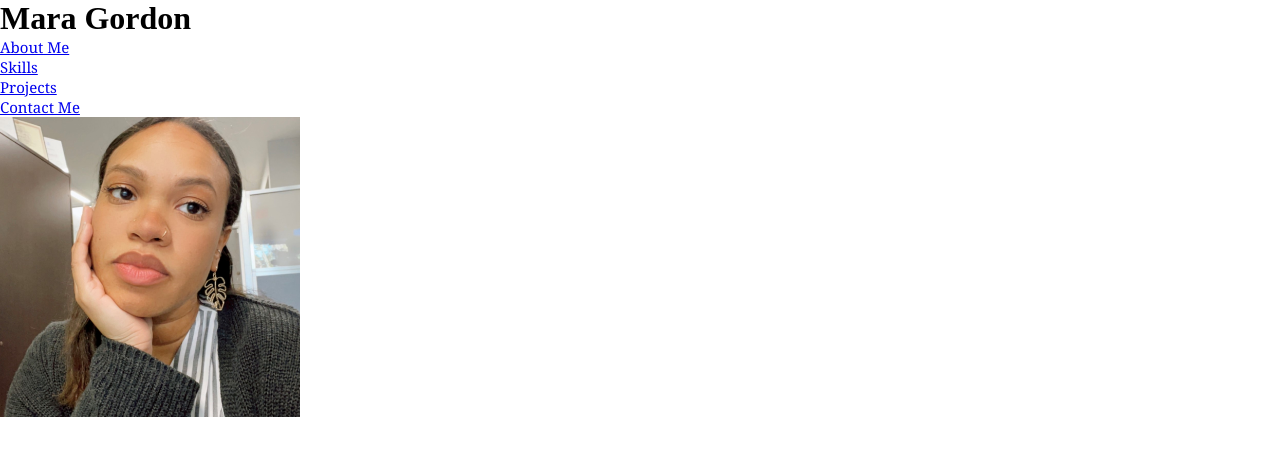
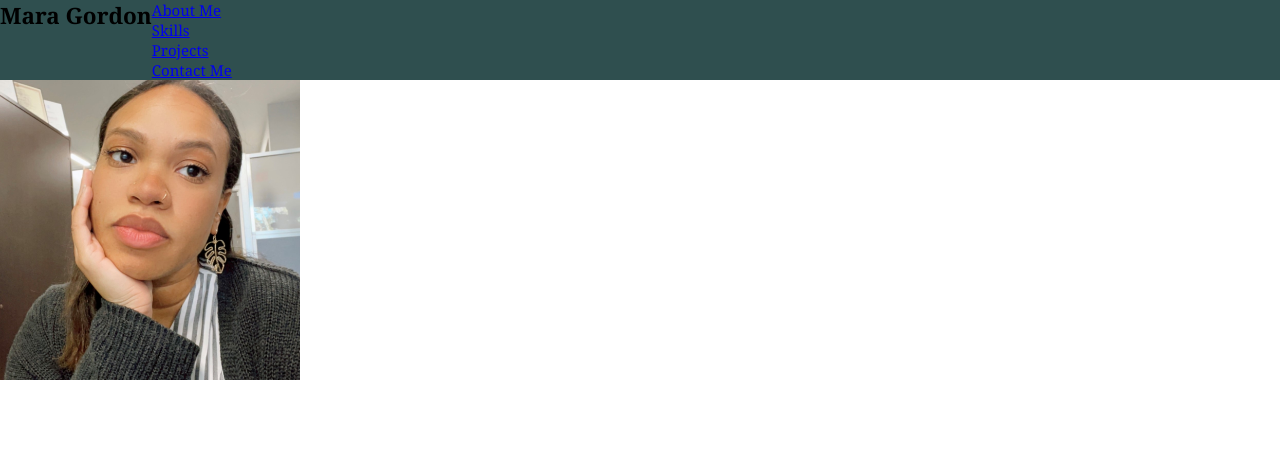
Before and after one commit to MaraDear/professional-portfolio, a plain HTML site: page index.html in a window 1280 px wide. Drawn offline with Linux system fonts and the light colour scheme.

Commit message:
moved name from header into nav element. changed nav element background color

```diff
--- a/assets/css/style.css
+++ b/assets/css/style.css
@@ -8,10 +8,6 @@ body {
     background-color: #fff;
 }
 
-header {
-
-}
-
 nav {
     position: sticky;
     top: 0;
@@ -19,6 +15,7 @@ nav {
     display: flex;
     font-family: Georgia, 'Times New Roman', Times, serif;
     font-size: 15px;
+    background-color: darkslategrey;
 
 }
 
--- a/index.html
+++ b/index.html
@@ -7,12 +7,9 @@
     </head>
     <body>
 
-    <!-- Header Section -->
-        <header>
-            <h1>Mara Gordon</h1>
-
     <!--Nav Bar -->
             <nav>
+                <h1>Mara Gordon</h1>
                 <ul>
                     <li><a href="#about">About Me</a></li>
                     <li><a href="#skills">Skills</a></li>
```
